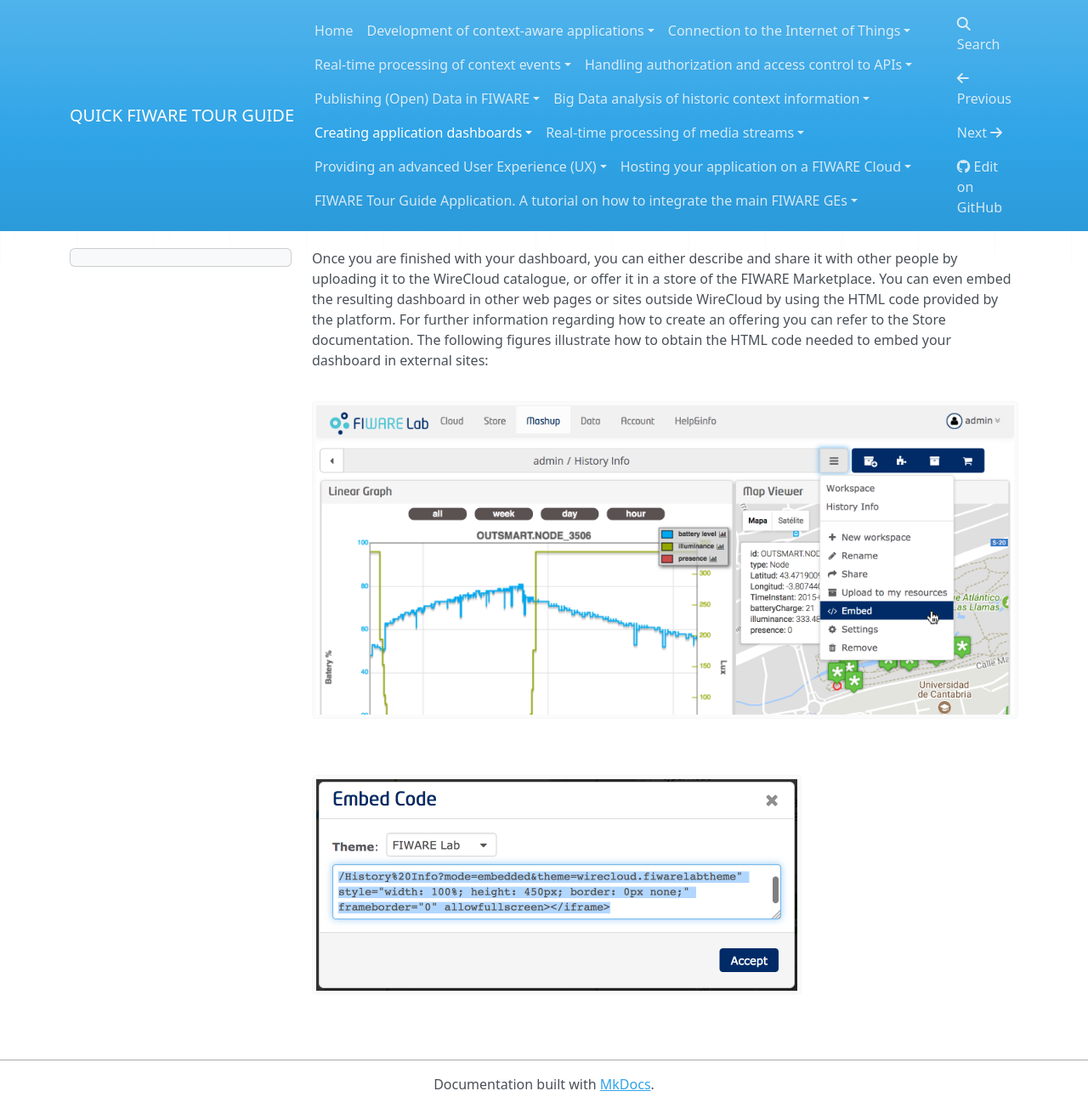
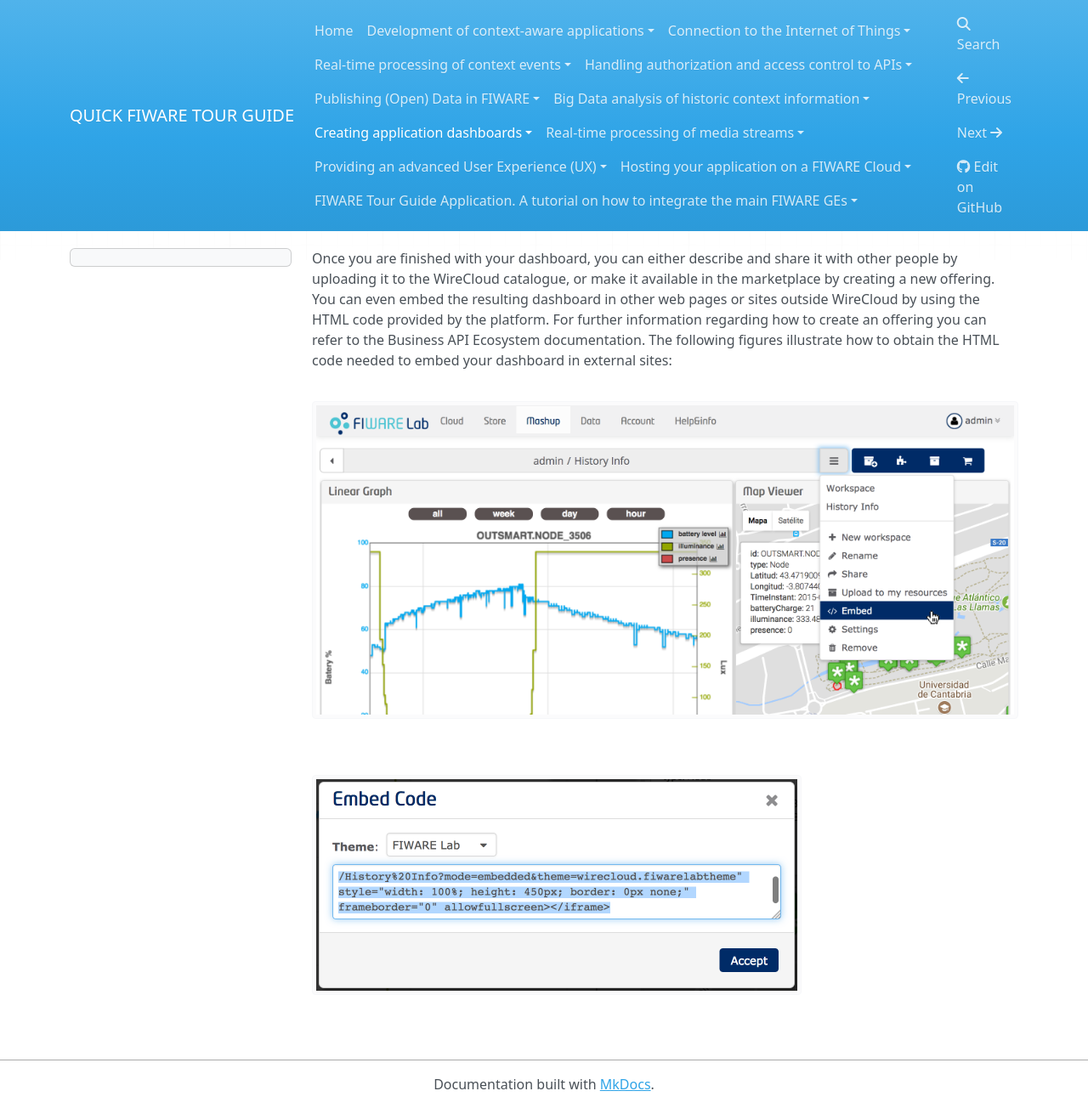
Before and after one commit to FIWARE-Ops/docs.TourGuide, an MkDocs documentation site: the page built from doc/creating-application-dashboards/how-to-share-sell-or-make-available-your-new-dashboard.md, in a window 1280 px wide. Shown: the whole page at 85% size. Built offline with MkDocs 1.6.1, drawn with Linux system fonts in a browser that asks for light colours; nearby versions of some CDN libraries; comment, search, counter and statistics services are not loaded; old or Windows-style settings are respelled for this version of MkDocs.

```diff
--- a/doc/creating-application-dashboards/how-to-share-sell-or-make-available-your-new-dashboard.md
+++ b/doc/creating-application-dashboards/how-to-share-sell-or-make-available-your-new-dashboard.md
@@ -1,11 +1,11 @@
-Once you are finished with your dashboard, you can either describe and
-share it with other people by uploading it to the WireCloud catalogue,
-or offer it in a store of the FIWARE Marketplace. You can even embed the
-resulting dashboard in other web pages or sites outside WireCloud by
-using the HTML code provided by the platform. For further information
-regarding how to create an offering you can refer to the Store
-documentation. The following figures illustrate how to obtain the HTML
-code needed to embed your dashboard in external sites:
+Once you are finished with your dashboard, you can either describe and share it
+with other people by uploading it to the WireCloud catalogue, or make it
+available in the marketplace by creating a new offering. You can even embed the
+resulting dashboard in other web pages or sites outside WireCloud by using the
+HTML code provided by the platform. For further information regarding how to
+create an offering you can refer to the Business API Ecosystem documentation.
+The following figures illustrate how to obtain the HTML code needed to embed
+your dashboard in external sites:
 
 <img src="../images/wiring/embed_workspace_entry.png" srcset="../images/wiring/embed_workspace_entry.png 2x" alt="*Embed* workspace option"/>
 
```
Also changed, not shown: doc/creating-application-dashboards/how-to-find-widgets-and-other-components-for-your-dashboard.md (+1 -1 lines), doc/creating-application-dashboards/how-to-interconnect-widgets-and-connect-them-to-backend-resources.md (+1 -1 lines), doc/creating-application-dashboards/introduction.md (+7 -12 lines), doc/creating-application-dashboards/images/Creating-application-dashboards-1024x640.png (deleted), doc/creating-application-dashboards/images/Creating-application-dashboards.png (deleted), doc/creating-application-dashboards/images/Creating-application-dashboards1-1024x639.png (deleted), 3 other files.
